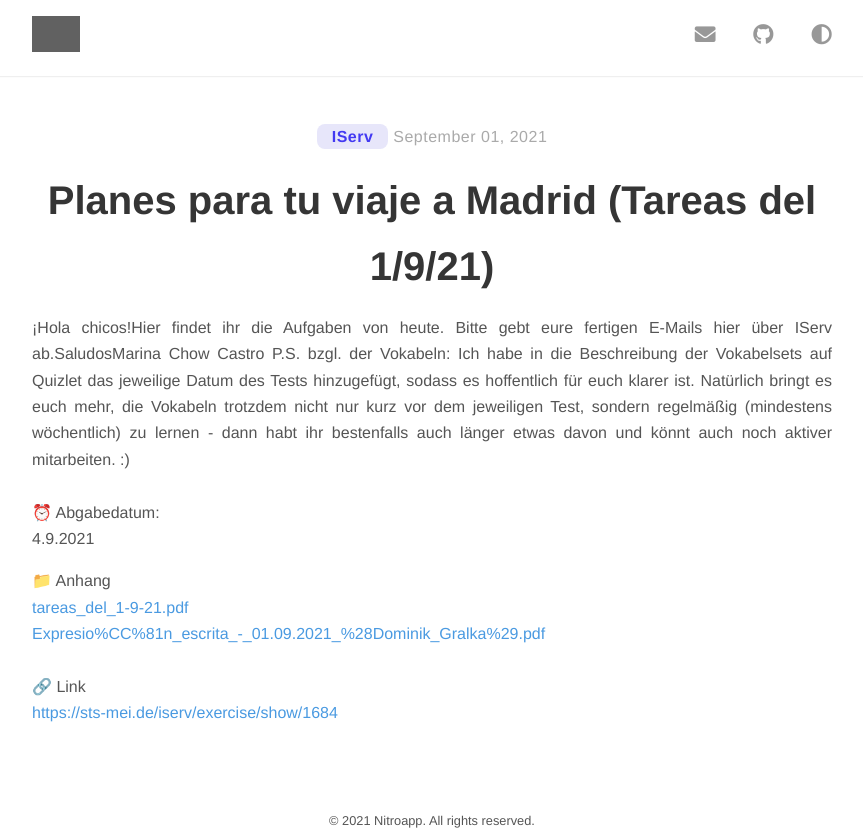
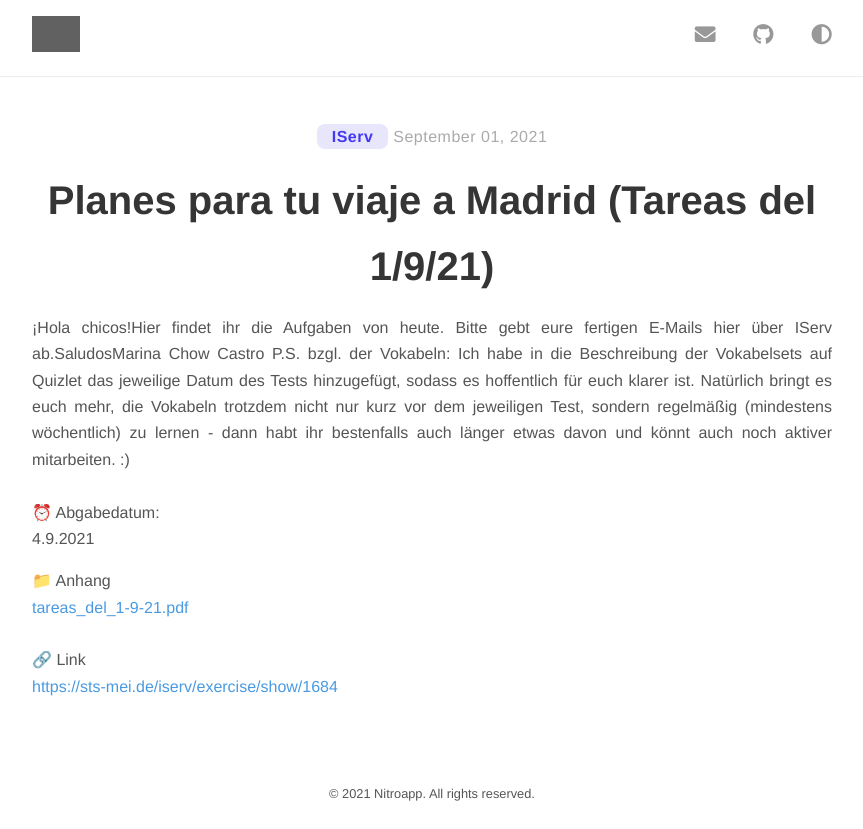
Before and after one commit to cns-nitroapp/blog, a Jekyll site: the page built from _posts/2021-9-1-1684.md, in a window 1280 px wide, cut to the strip 0-829 px from the top of the page. Shown: the whole strip, without its empty margins (208-1071 px from the left). Built offline with Jekyll 4.4.1, drawn with Linux system fonts in a browser that asks for light colours; nearby versions of some CDN libraries; grey boxes are pictures that could not be loaded.

Commit message:
Update 2021-9-1-1684.md

```diff
--- a/_posts/2021-9-1-1684.md
+++ b/_posts/2021-9-1-1684.md
@@ -5,6 +5,6 @@ author: [IServ]
 start-date: "2021-9-1"
 end-date: "2021-9-4"
 link: "https://sts-mei.de/iserv/exercise/show/1684"
-attachments: "<a target='_blank' href='https://sts-mei.de/iserv/fs/file/exercise-dl/26936/tareas_del_1-9-21.pdf'>tareas_del_1-9-21.pdf</a><br> <a target='_blank' href='https://sts-mei.de/iserv/fs/file/exercise-dl/26964/Expresio%CC%81n%20escrita%20-%2001.09.2021%20%28Dominik%20Gralka%29.pdf'>Expresio%CC%81n_escrita_-_01.09.2021_%28Dominik_Gralka%29.pdf</a><br> "
+attachments: "<a target='_blank' href='https://sts-mei.de/iserv/fs/file/exercise-dl/26936/tareas_del_1-9-21.pdf'>tareas_del_1-9-21.pdf</a><br>"
 ---
 ¡Hola chicos!Hier findet ihr die Aufgaben von heute. Bitte gebt eure fertigen E-Mails hier über IServ ab.SaludosMarina Chow Castro P.S. bzgl. der Vokabeln: Ich habe in die Beschreibung der Vokabelsets auf Quizlet das jeweilige Datum des Tests hinzugefügt, sodass es hoffentlich für euch klarer ist. Natürlich bringt es euch mehr, die Vokabeln trotzdem nicht nur kurz vor dem jeweiligen Test, sondern regelmäßig (mindestens wöchentlich) zu lernen - dann habt ihr bestenfalls auch länger etwas davon und könnt auch noch aktiver mitarbeiten. :)<br><br> ⏰ Abgabedatum: <br>4.9.2021
```
